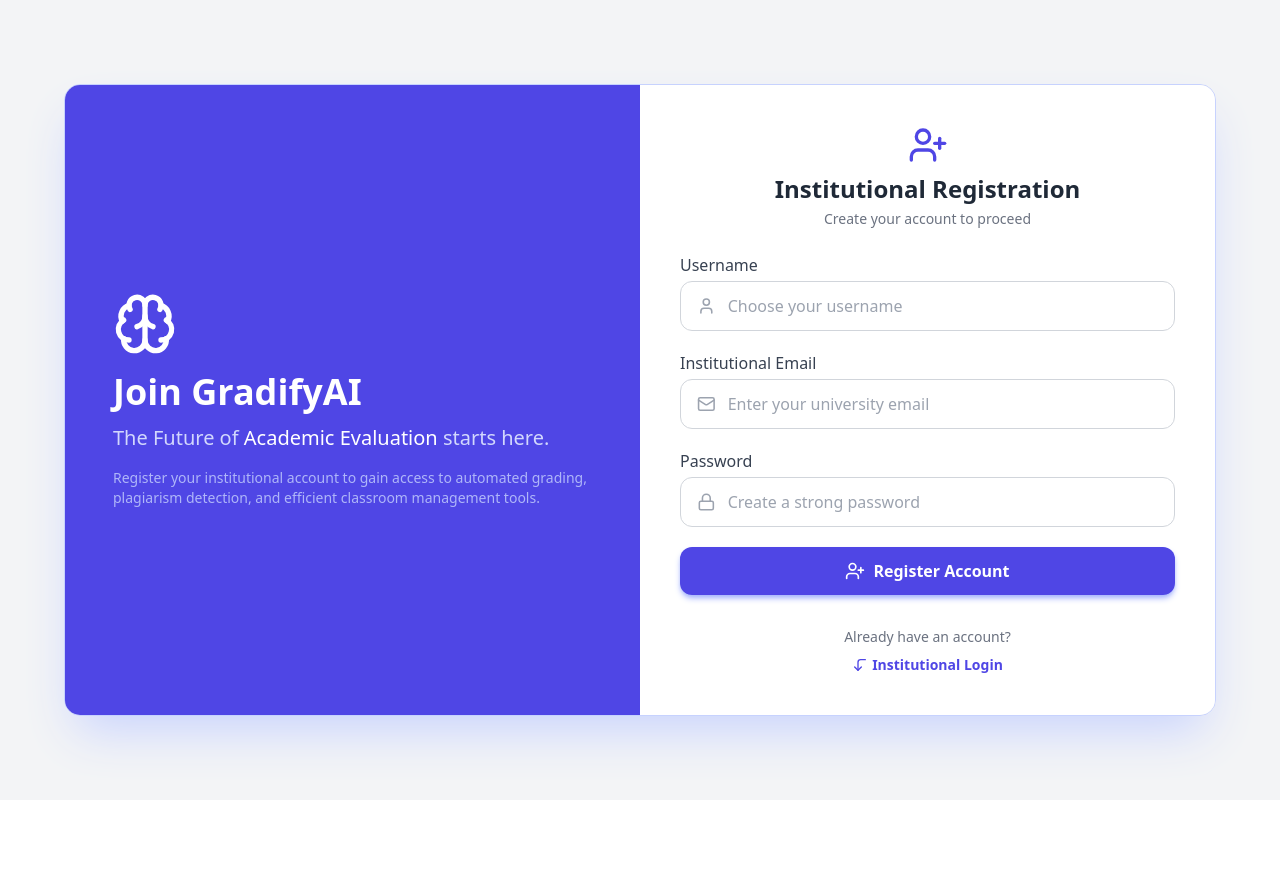
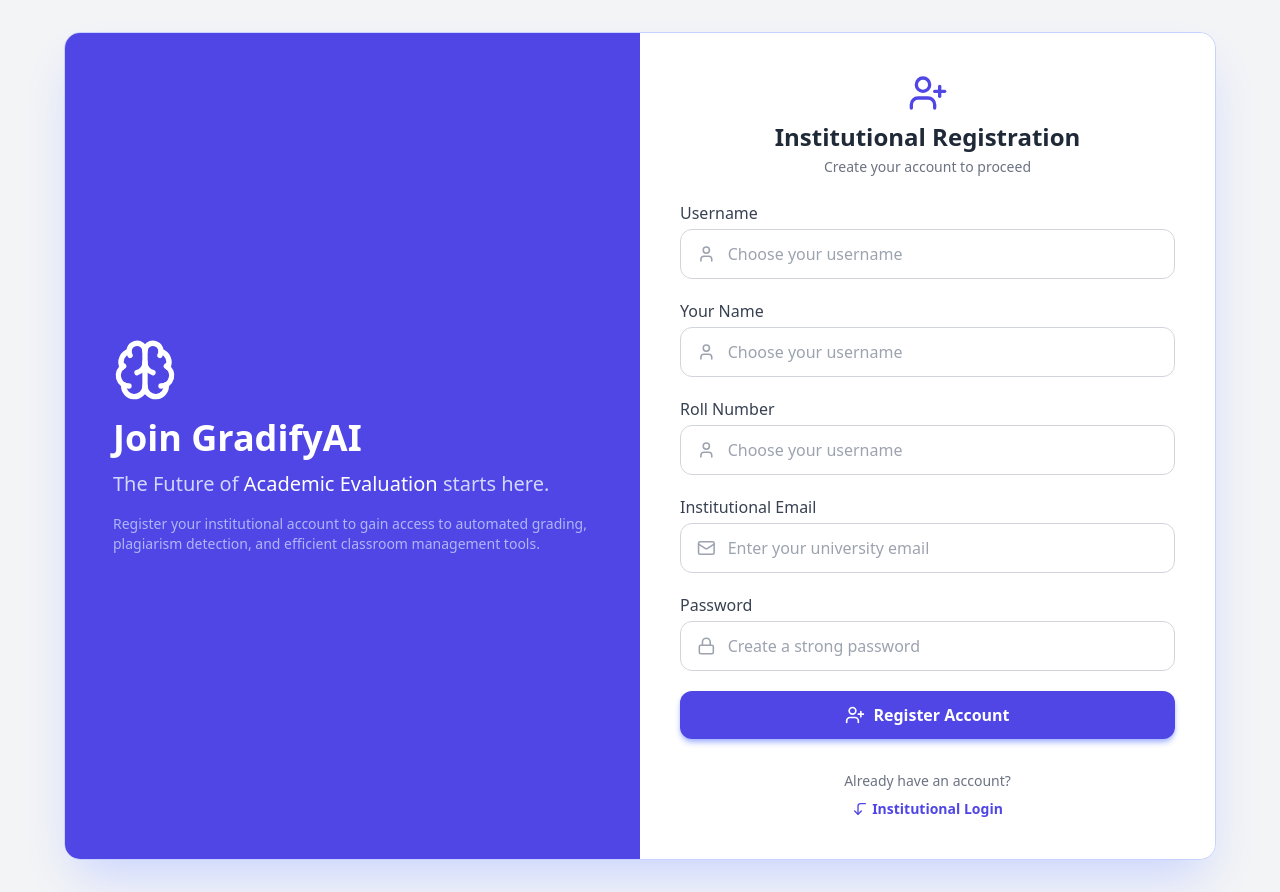
Before and after one commit to RanaUmairPy/gradifyai, a React (Vite) app: page /signup in a window 1280 px wide. Before the commit the page ends 800 px from the top, so only its background shows below. Built offline with nearby package versions, Linux system fonts and the light colour scheme.

Commit message:
Sign up extra fields

```diff
--- a/src/Auth/Signup.jsx
+++ b/src/Auth/Signup.jsx
@@ -11,6 +11,9 @@
     username: "",
     email: "",
     password: "",
+    roll_number: "",
+    name: "",
+
   });
   const [loading, setLoading] = useState(false);
   const [message, setMessage] = useState("");
@@ -35,7 +38,7 @@
 
         localStorage.setItem("user_email_for_otp", formData.email);
 
-        setFormData({ username: "", email: "", password: "" });
+        setFormData({ username: "", email: "", password: "", roll_number: "", name: ""});
 
         setTimeout(() => {
           navigate("/email-confirmation");
@@ -128,6 +131,41 @@
                         />
                     </div>
                 </div>
+                {/* name Field */}
+                <div className="group">
+                    <label className="block text-gray-700 font-medium mb-1 group-focus-within:text-indigo-600 transition-colors">
+                        Your Name
+                    </label>
+                    <div className="flex items-center border border-gray-300 rounded-xl px-4 py-3 bg-white focus-within:ring-2 focus-within:ring-indigo-500 focus-within:border-indigo-500 transition-all duration-300">
+                        <User className="text-gray-400 group-focus-within:text-indigo-500 w-5 h-5 mr-3 transition-colors" />
+                        <input
+                            type="text"
+                            name="name"
+                            value={formData.name}
+                            onChange={handleChange}
+                            required
+                            className="w-full bg-transparent outline-none text-gray-800 placeholder:text-gray-400"
+                            placeholder="Choose your username"
+                        />
+                    </div>
+                </div>
+                <div className="group">
+                    <label className="block text-gray-700 font-medium mb-1 group-focus-within:text-indigo-600 transition-colors">
+                        Roll Number
+                    </label>
+                    <div className="flex items-center border border-gray-300 rounded-xl px-4 py-3 bg-white focus-within:ring-2 focus-within:ring-indigo-500 focus-within:border-indigo-500 transition-all duration-300">
+                        <User className="text-gray-400 group-focus-within:text-indigo-500 w-5 h-5 mr-3 transition-colors" />
+                        <input
+                            type="text"
+                            name="roll_number"
+                            value={formData.roll_number}
+                            onChange={handleChange}
+                            required
+                            className="w-full bg-transparent outline-none text-gray-800 placeholder:text-gray-400"
+                            placeholder="Choose your username"
+                        />
+                    </div>
+                </div>
 
                 {/* Email Field */}
                 <div className="group">
--- a/src/pages/Student.jsx
+++ b/src/pages/Student.jsx
@@ -139,7 +139,7 @@
                 <h1 className="text-xl sm:text-2xl lg:text-3xl font-extrabold text-gray-900">
                   Welcome,{" "}
                   <span className="text-indigo-600">
-                    {student?.name || "Student"}
+                    {student?.username || "Student"}
                   </span>
                   !
                 </h1>
```
